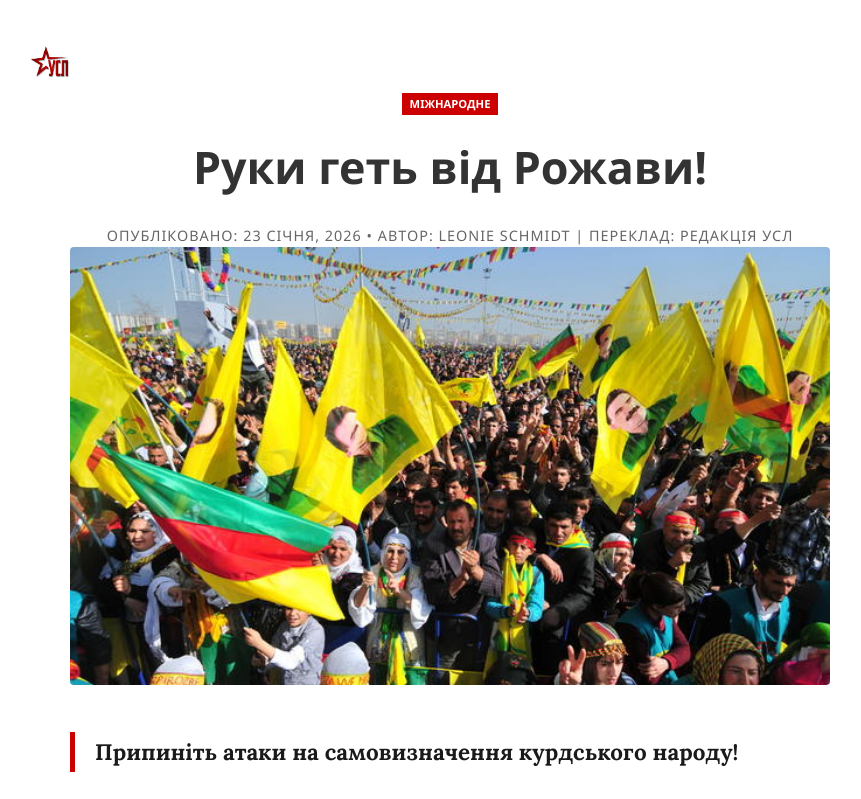
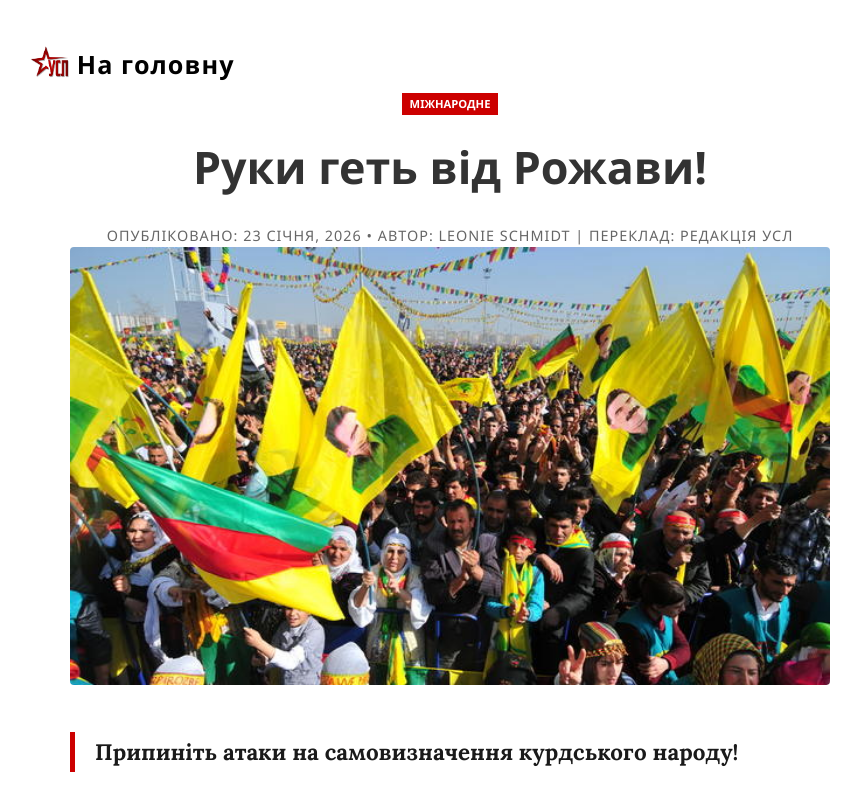
Before and after one commit to AndrejPadujevic/ukrsocleague-site, a plain HTML site: page articles/rukyhetvidrozavi.htm in a window 1280 px wide. Shown: the top 799 px of the page, without its empty margins (190-1051 px from the left). Drawn offline with Linux system fonts and the light colour scheme; files that its build step writes are made by us from their sources.

Commit message:
Update rukyhetvidrozavi.htm

```diff
--- a/articles/rukyhetvidrozavi.htm
+++ b/articles/rukyhetvidrozavi.htm
@@ -19,6 +19,7 @@
             <div class="logo-container">
                 <a href="../index.html">
                     <img src="../pictures/logo.png" alt="Логотип УСЛ" class="logo-img">
+                    <a href="../index.html" class="logo">На головну</a>
                 </a>
             </div>
         </header>
```
